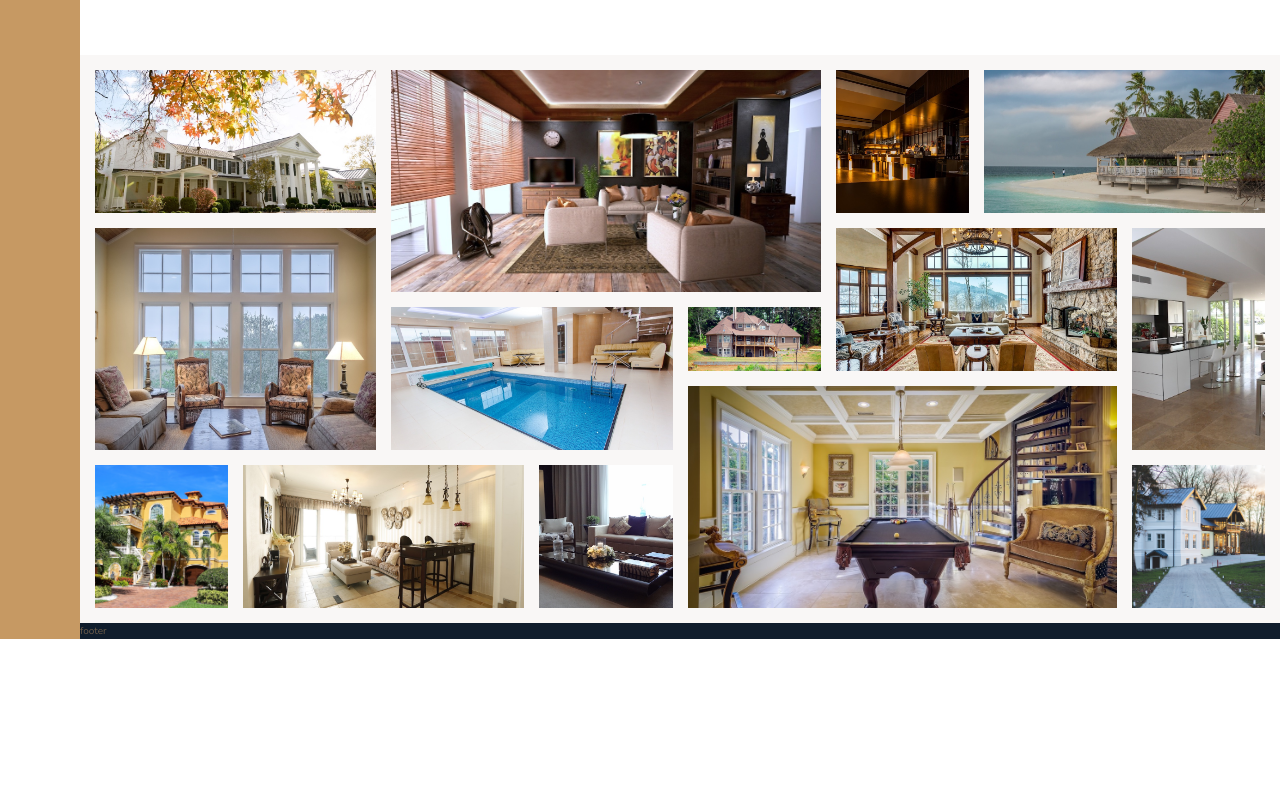
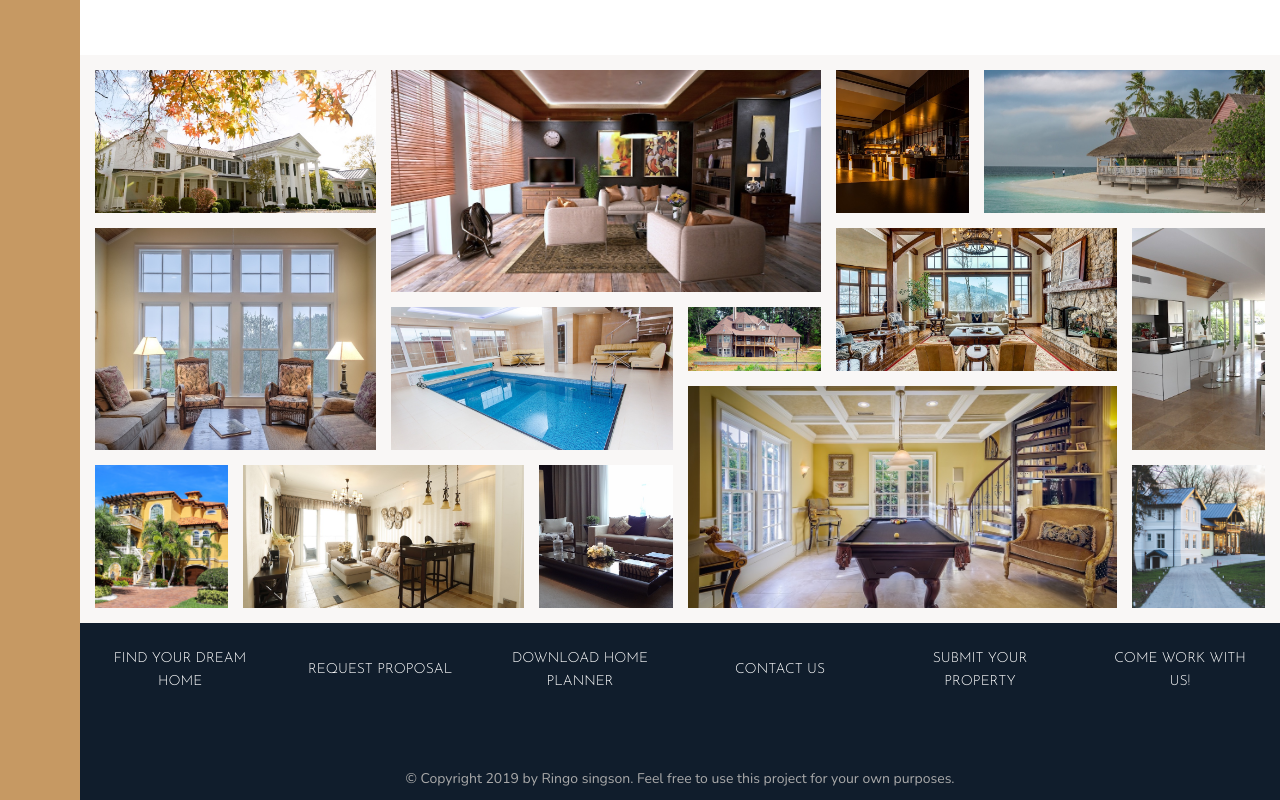
Before and after one commit to ringosingson/grid-nexter, a website: page index.html in a window 1280 px wide. Shown: the part 2857-3657 px from the top of the page. Before the commit the page ends 3496 px from the top, so only its background shows below. Drawn offline with nearby package versions, Linux system fonts and the light colour scheme.

Commit message:
footer section

```diff
--- a/index.html
+++ b/index.html
@@ -420,7 +420,30 @@
       </section>
 
       <footer class="footer">
-        footer
+        <ul class="nav">
+          <li class="nav__item">
+            <a href="#" class="nav__link">Find your dream home</a>
+          </li>
+          <li class="nav__item">
+            <a href="#" class="nav__link">Request proposal</a>
+          </li>
+          <li class="nav__item">
+            <a href="#" class="nav__link">Download home planner</a>
+          </li>
+          <li class="nav__item">
+            <a href="#" class="nav__link">Contact us</a>
+          </li>
+          <li class="nav__item">
+            <a href="#" class="nav__link">Submit your property</a>
+          </li>
+          <li class="nav__item">
+            <a href="#" class="nav__link">Come work with us!</a>
+          </li>
+        </ul>
+        <p class="copyright">
+          &copy; Copyright 2019 by Ringo singson. Feel free to use this project
+          for your own purposes.
+        </p>
       </footer>
     </div>
   </body>
--- a/sass/_footer.scss
+++ b/sass/_footer.scss
@@ -1,4 +1,43 @@
 .footer {
   background-color: $color-secondary;
   grid-column: full-start/full-end;
+  padding: 4rem;
 }
+
+.nav {
+  list-style: none;
+
+  display: grid;
+  grid-template-columns: repeat(auto-fit, minmax(15rem, 1fr));
+  grid-gap: 2rem;
+  align-items: center;
+
+  &__link:link,
+  &__link:visited {
+    font-size: 1.4rem;
+    color: #fff;
+    text-decoration: none;
+    font-family: $font-display;
+    text-transform: uppercase;
+    text-align: center;
+    padding: 1.5rem;
+    display: block;
+    transition: all 0.2s;
+  }
+
+  &__link:hover,
+  &__link:active {
+    background-color: rgba(#fff, 0.05);
+    transform: translateY(-3px);
+  }
+}
+
+.copyright {
+  font-size: 1.4rem;
+  color: $color-grey-light-2;
+  margin-top: 4rem;
+  margin-right: auto;
+  margin-left: auto;
+  text-align: center;
+  width: 70%;
+}
```
Also changed, not shown: css/style.css.
